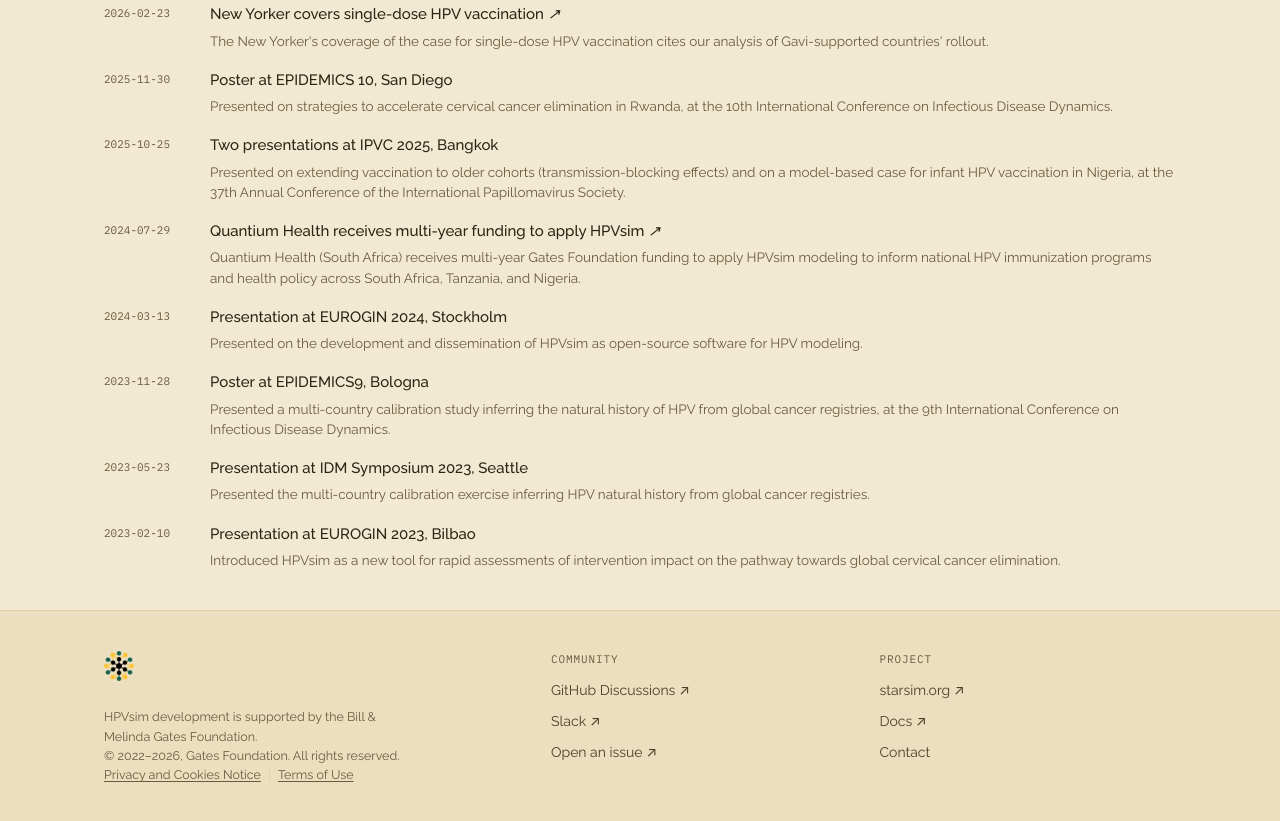
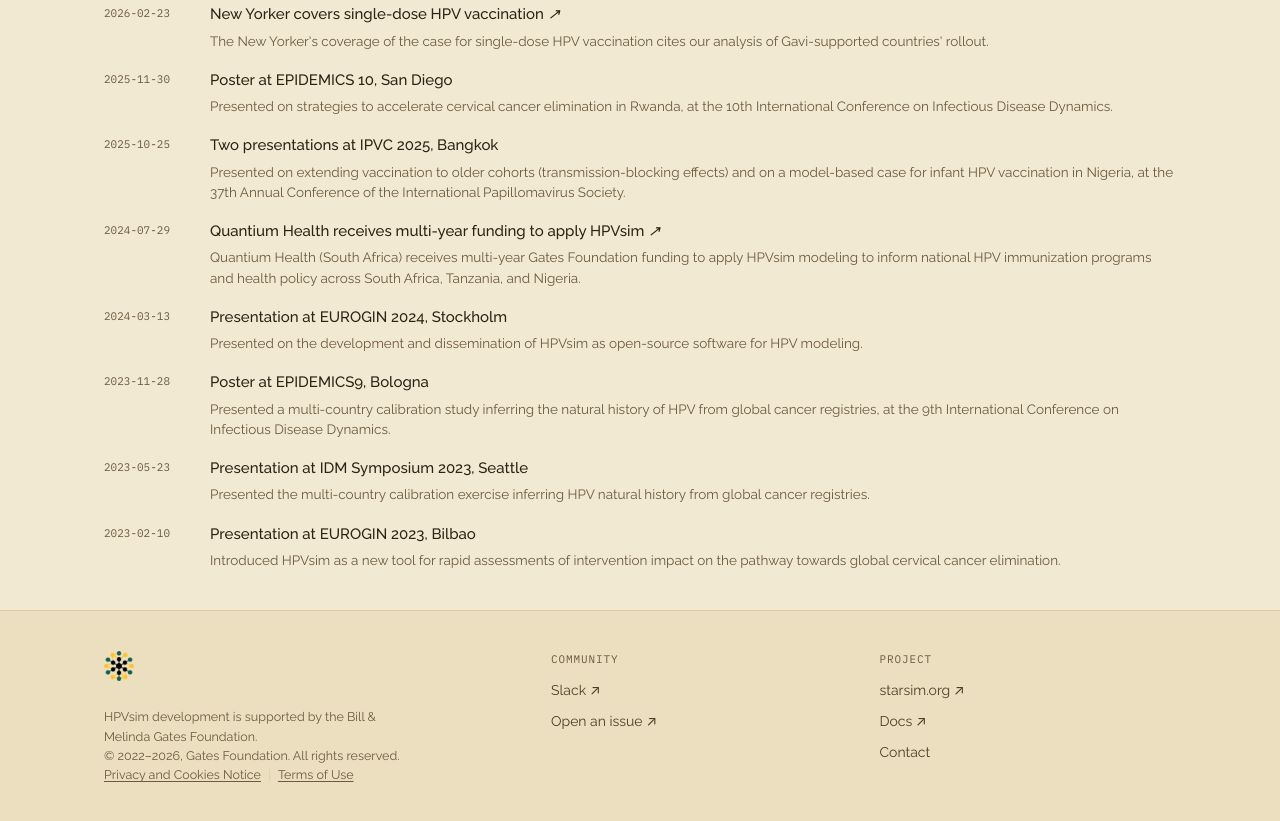
Before and after one commit to hpvsim/hpvsim.github.io, an Eleventy site: page src/index.njk in a window 1280 px wide. Shown: the part 6853-7674 px from the top of the page. Built offline with nearby package versions, Linux system fonts and the light colour scheme; Eleventy itself is replaced by a stand-in of ours; files that its build step writes are made by us from their sources.

Commit message:
Remove dead GitHub Discussions link from footer (404)

```diff
--- a/src/includes/footer.njk
+++ b/src/includes/footer.njk
@@ -11,7 +11,6 @@
     </div>
     <div class="col">
       <span class="h">Community</span>
-      <a href="https://github.com/starsimhub/hpvsim/discussions" target="_blank" rel="noopener">GitHub Discussions ↗</a>
       <a href="https://starsimhub.slack.com/" target="_blank" rel="noopener">Slack ↗</a>
       <a href="https://github.com/starsimhub/hpvsim/issues/new" target="_blank" rel="noopener">Open an issue ↗</a>
     </div>
```
